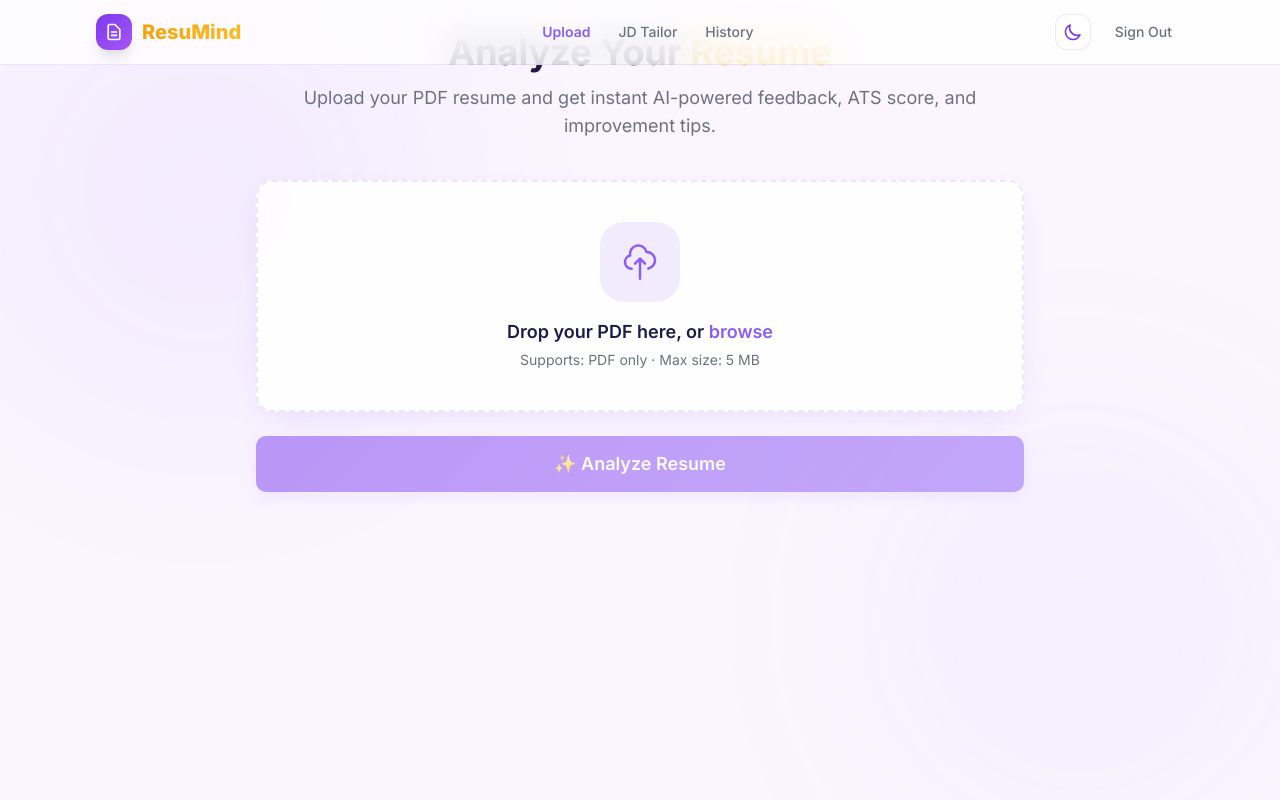
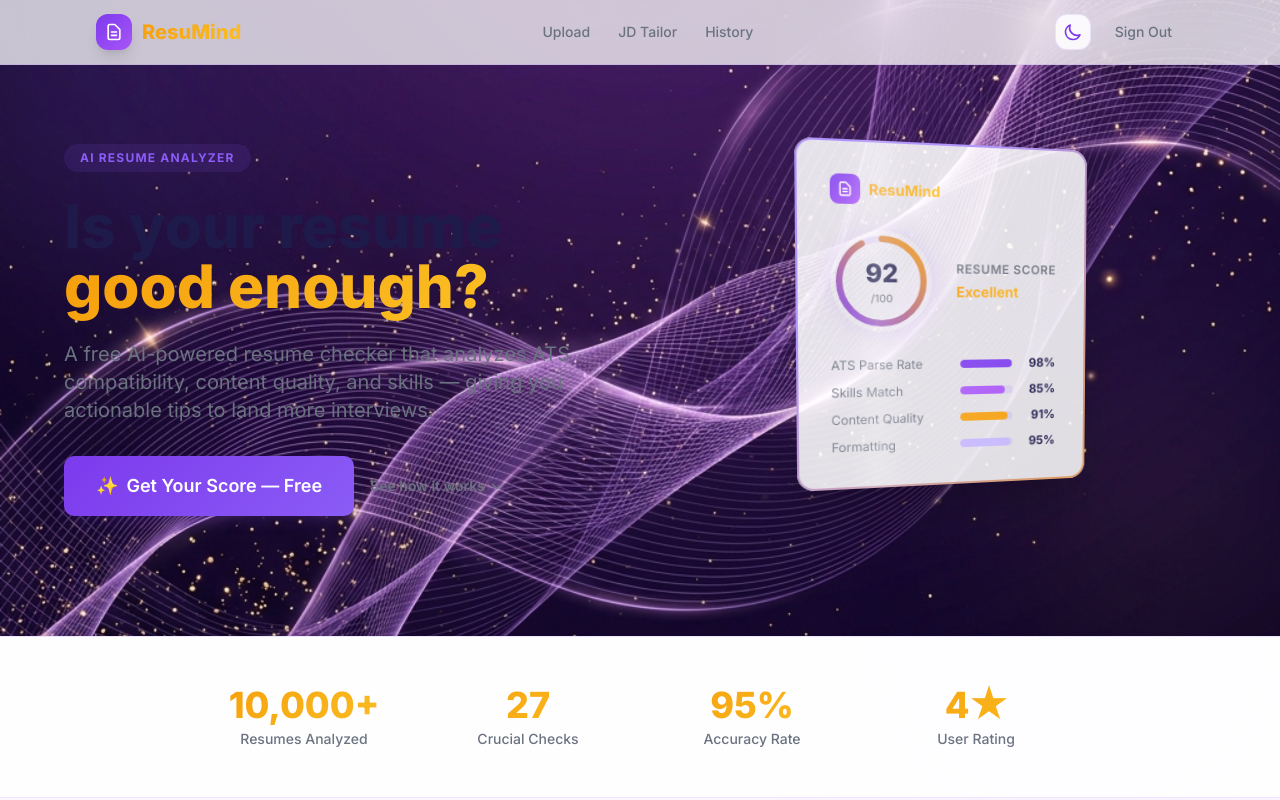
Before and after one commit to ElangovanP-dev/ResuMind, a React (Vite) app in the folder frontend/: page / in a window 1280 px wide. Before the commit this address led to /upload. Shown: the top 800 px of the page. Built offline with nearby package versions, Linux system fonts and the light colour scheme; no server answers; sample sign-in values are in the browser's storage.

Commit message:
fix: resolve landing page redirect for logged-in users and fix navbar logo click destination

```diff
--- a/frontend/src/App.jsx
+++ b/frontend/src/App.jsx
@@ -23,18 +23,12 @@ function PublicRoute({ children }) {
   return children
 }
 
-function LandingRoute() {
-  const { token } = useAuth()
-  if (token) return <Navigate to="/upload" replace />
-  return <Landing />
-}
-
 function AppRoutes() {
   return (
     <>
       <Navbar />
       <Routes>
-        <Route path="/" element={<LandingRoute />} />
+        <Route path="/" element={<Landing />} />
         <Route path="/login"    element={<PublicRoute><Login /></PublicRoute>} />
         <Route path="/register" element={<PublicRoute><Register /></PublicRoute>} />
         <Route path="/upload"   element={<ProtectedRoute><Upload /></ProtectedRoute>} />
--- a/frontend/src/components/Navbar.jsx
+++ b/frontend/src/components/Navbar.jsx
@@ -25,7 +25,7 @@ export default function Navbar() {
       <div className="max-w-6xl mx-auto px-4 md:px-8 flex items-center justify-between h-16">
 
         {/* ── Logo ── */}
-        <Link to={token ? '/upload' : '/'} className="flex items-center gap-2.5 group">
+        <Link to="/" className="flex items-center gap-2.5 group">
           <div className="w-9 h-9 rounded-xl flex items-center justify-center shadow-lg transition-transform group-hover:scale-110"
             style={{ background: 'linear-gradient(135deg,#7c3aed,#a855f7)' }}>
             <svg className="w-5 h-5 text-white" fill="none" viewBox="0 0 24 24" stroke="currentColor">
```
